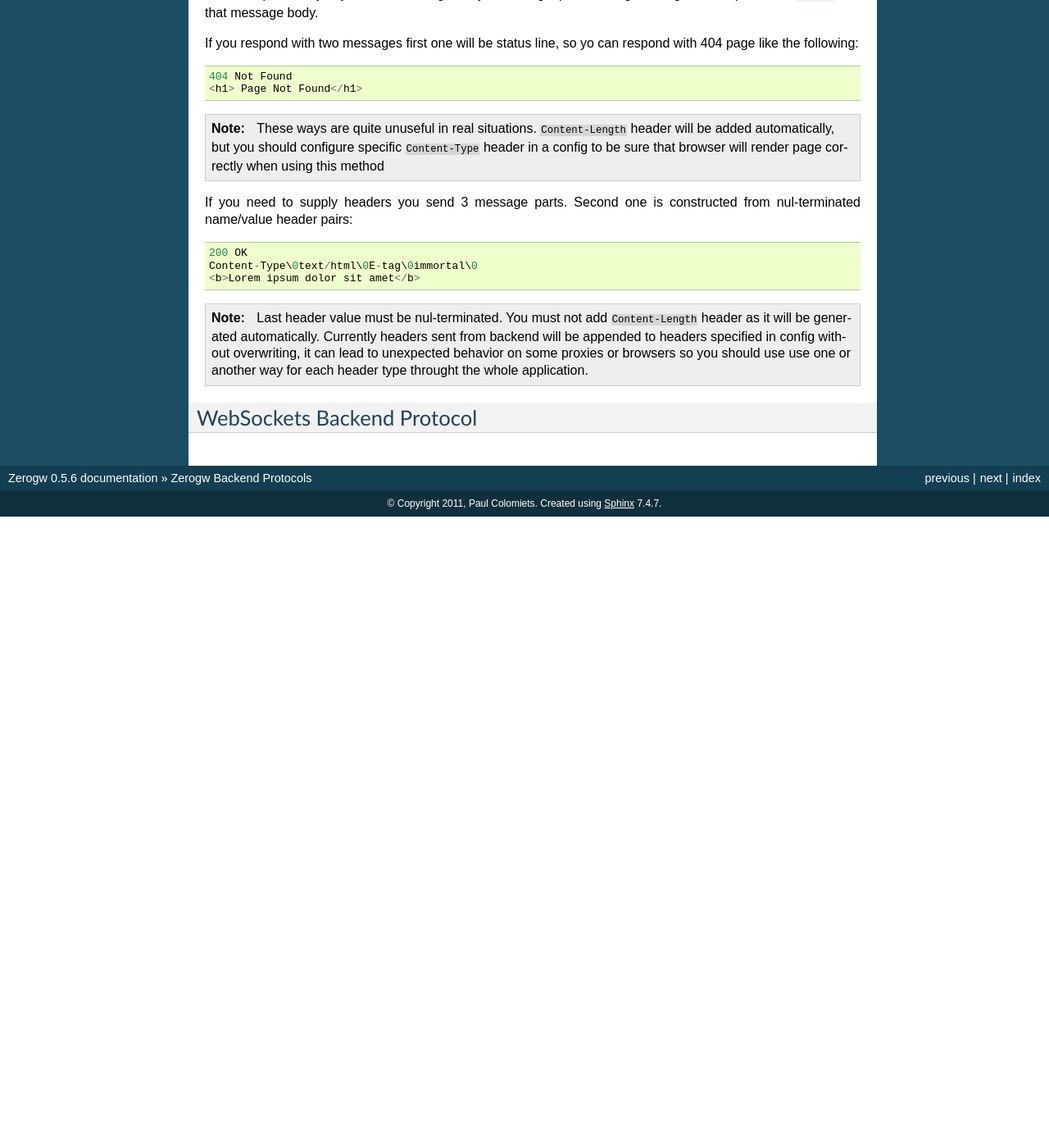
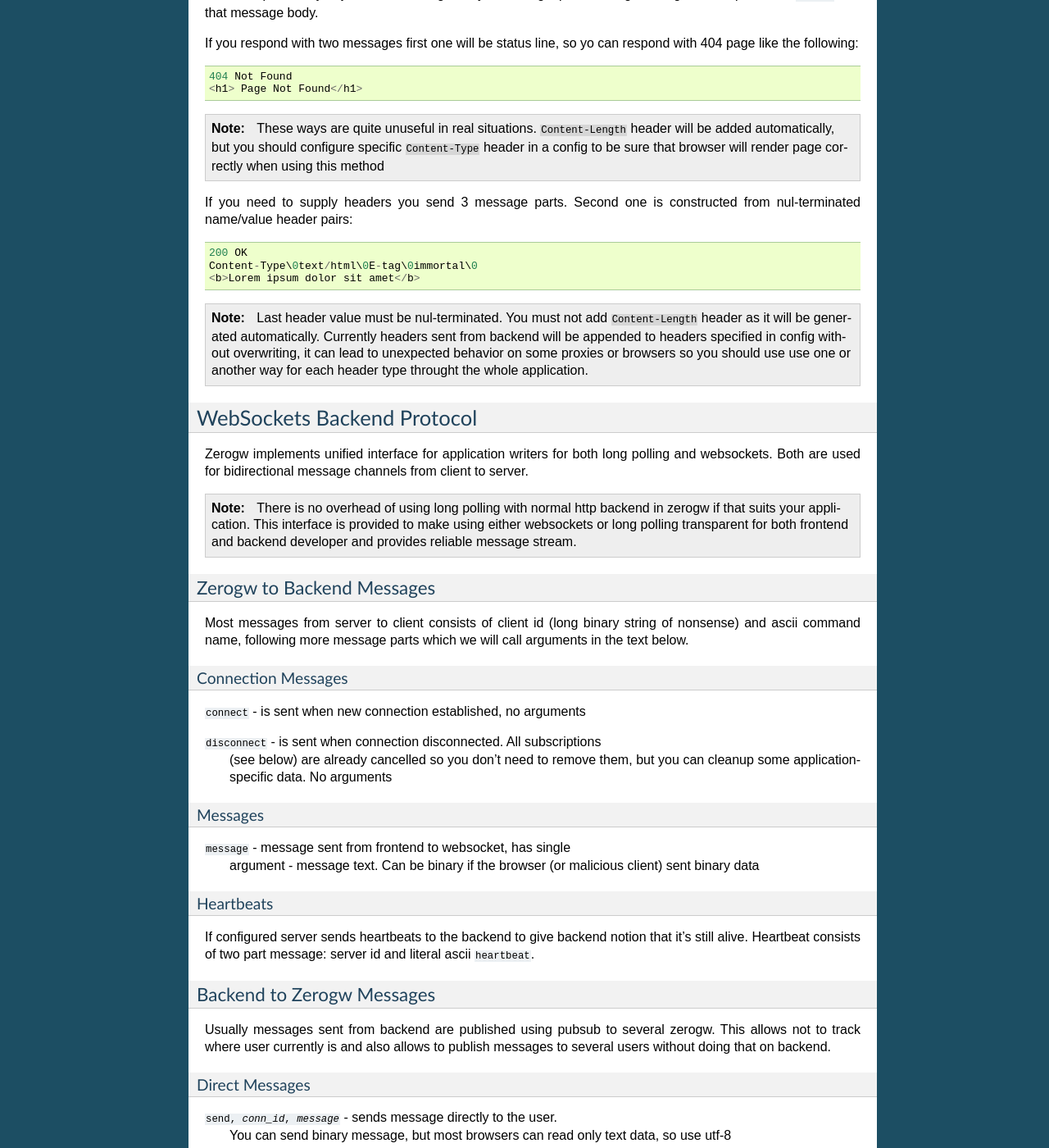
Before and after one commit to tailhook/zerogw, a Sphinx documentation site: the page built from doc/proto.rst, in a window 1280 px wide and 1400 px high, scrolled down 917 px. Shown: the whole window at 82% size. Built offline with Sphinx 7.4.7, drawn with Linux system fonts in a browser that asks for light colours; before the commit the page ends 1547 px from its top, so only the background shows below that; some of the changed text lies outside the part shown.

Commit message:
Added websocket protocol docs

```diff
--- a/doc/proto.rst
+++ b/doc/proto.rst
@@ -82,3 +82,93 @@
 
 WebSockets Backend Protocol
 ---------------------------
+
+Zerogw implements unified interface for application writers for both
+long polling and websockets. Both are used for bidirectional message
+channels from client to server.
+
+.. note:: There is no overhead of using long polling with normal http
+   backend in zerogw if that suits your application. This interface is
+   provided to make using either websockets or long polling transparent
+   for both frontend and backend developer and provides reliable message
+   stream.
+
+Zerogw to Backend Messages
+^^^^^^^^^^^^^^^^^^^^^^^^^^
+
+Most messages from server to client consists of client id (long binary
+string of nonsense) and ascii command name, following more message parts
+which we will call arguments in the text below.
+
+Connection Messages
+~~~~~~~~~~~~~~~~~~~
+
+``connect`` - is sent when new connection established, no arguments
+
+``disconnect`` - is sent when connection disconnected. All subscriptions
+    (see below) are already cancelled so you don't need to remove them,
+    but you can cleanup some application-specific data. No arguments
+
+Messages
+~~~~~~~~
+
+``message`` - message sent from frontend to websocket, has single
+    argument - message text. Can be binary if the browser (or malicious
+    client) sent binary data
+
+Heartbeats
+~~~~~~~~~~
+
+If configured server sends heartbeats to the backend to give backend
+notion that it's still alive. Heartbeat consists of two part message:
+server id and literal ascii ``heartbeat``.
+
+Backend to Zerogw Messages
+^^^^^^^^^^^^^^^^^^^^^^^^^^
+
+Usually messages sent from backend are published using pubsub to several
+zerogw. This allows not to track where user currently is and also allows
+to publish messages to several users without doing that on backend.
+
+Direct Messages
+~~~~~~~~~~~~~~~
+
+:samp:`send, {conn_id}, {message}` - sends message directly to the user.
+    You can send binary message, but most browsers can read only text
+    data, so use utf-8
+
+Topic Subscription
+~~~~~~~~~~~~~~~~~~
+
+Topics is a mechanism in zerogw which allows you to send message to
+several users effeciently. You first subscribe users to a topic, send
+publish a message to a topic, and all users get this message. Topic is
+an opaque binary string. Topics are created and removed on demand and
+are quite fast to use them for a lot of things.
+
+:samp:`subscribe, {conn_id}, {topic}` -- subscribes user
+
+:samp:`unsubscribe, {conn_id}, {topic}` -- unsubscribes user
+
+:samp:`publish, {topic}, {message}` -- publish message to a topic,
+    message will be delivered to all users subscribed on the topic
+
+:samp:`drop, {topic}` -- delete topic, unsubscribing all the users
+
+Outputs
+~~~~~~~
+
+In addition to subscription clients on topics you can subscribe subset
+of client messages to a specific named backend (``named-outputs`` in
+config)
+
+:samp:`add_output, {conn_id}, {msg_prefix}, {name}` -- map prefix to
+    specific output
+
+:samp:`del_output, {conn_id}, {msg_prefix}` -- unmap prefix
+
+As with subscriptions don't need to unmap anything from disconnected
+user.
+
+.. note:: it's your responsibility to clean user state from the backend.
+   ``disconnect`` messages are sent to main backend only
```
